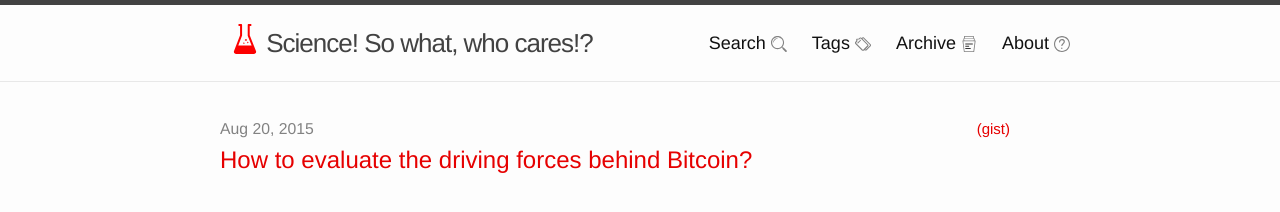
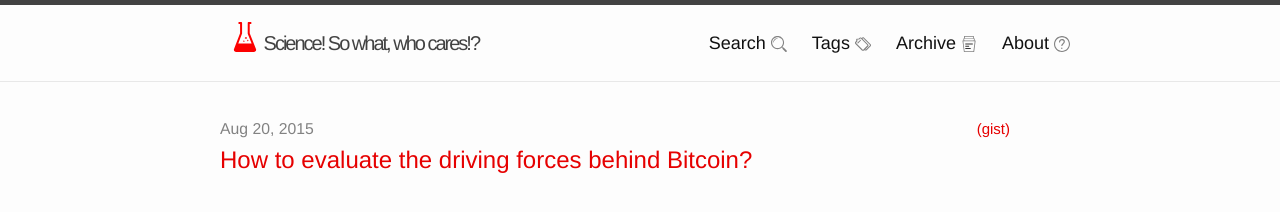
Before and after one commit to schollz/jekyll-tinyfeet, a Jekyll site: the page built from index.html, in a window 1280 px wide and 1234 px high. Shown: the top 212 px of the window. Built offline with Jekyll 4.4.1, drawn with Linux system fonts in a browser that asks for light colours; Markdown is read by kramdown in place of the engine named in the settings.

Commit message:
Update _layout.scss

```diff
--- a/_sass/_layout.scss
+++ b/_sass/_layout.scss
@@ -11,9 +11,9 @@
 }
 
 .site-title {
-    font-size: 26px;
+    font-size: 20px;
     line-height: 56px;
-    letter-spacing: -1px;
+    letter-spacing: -2px;
     margin-bottom: 0;
     float: left;
     text-overflow: ellipsis;
```
